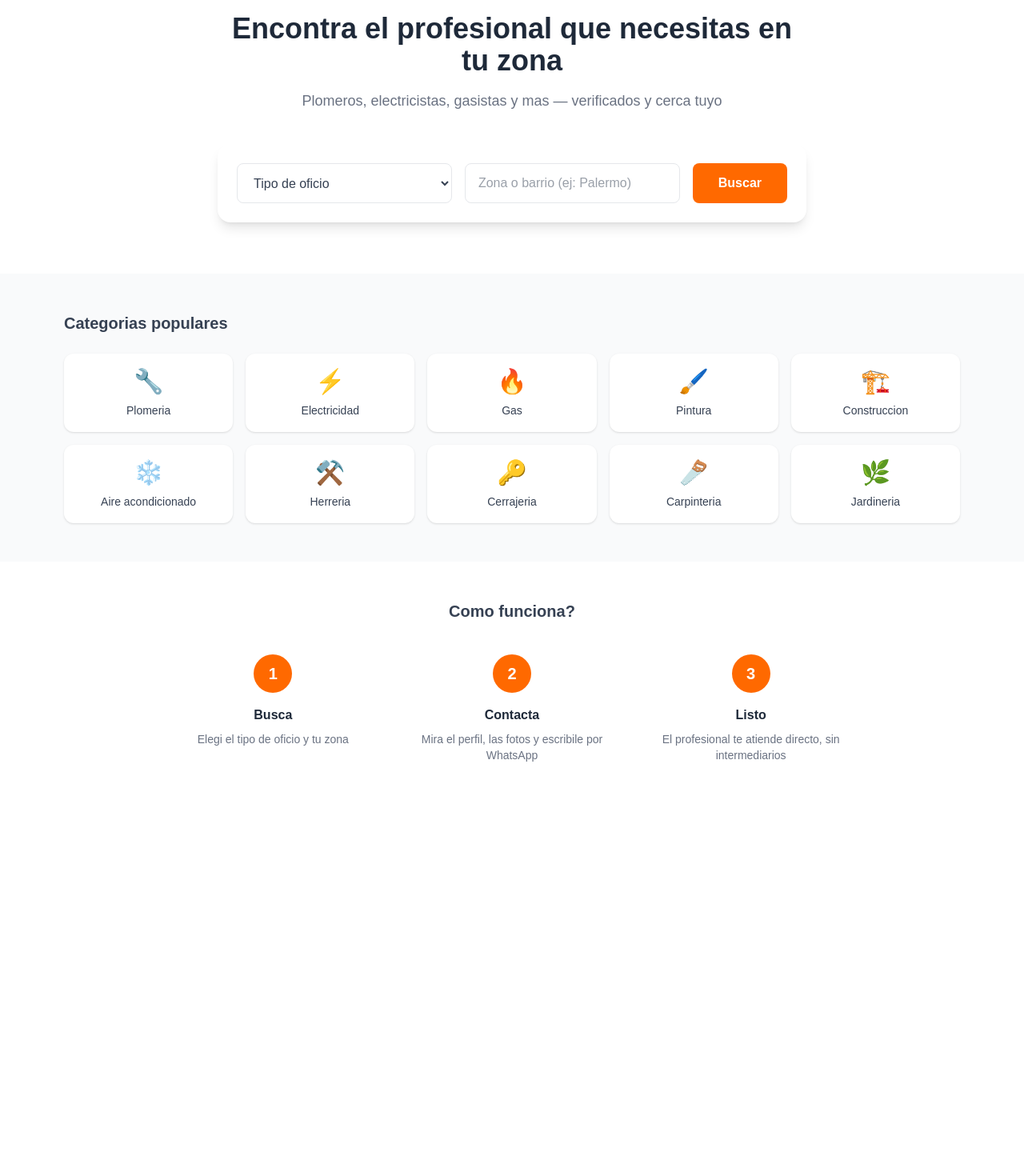
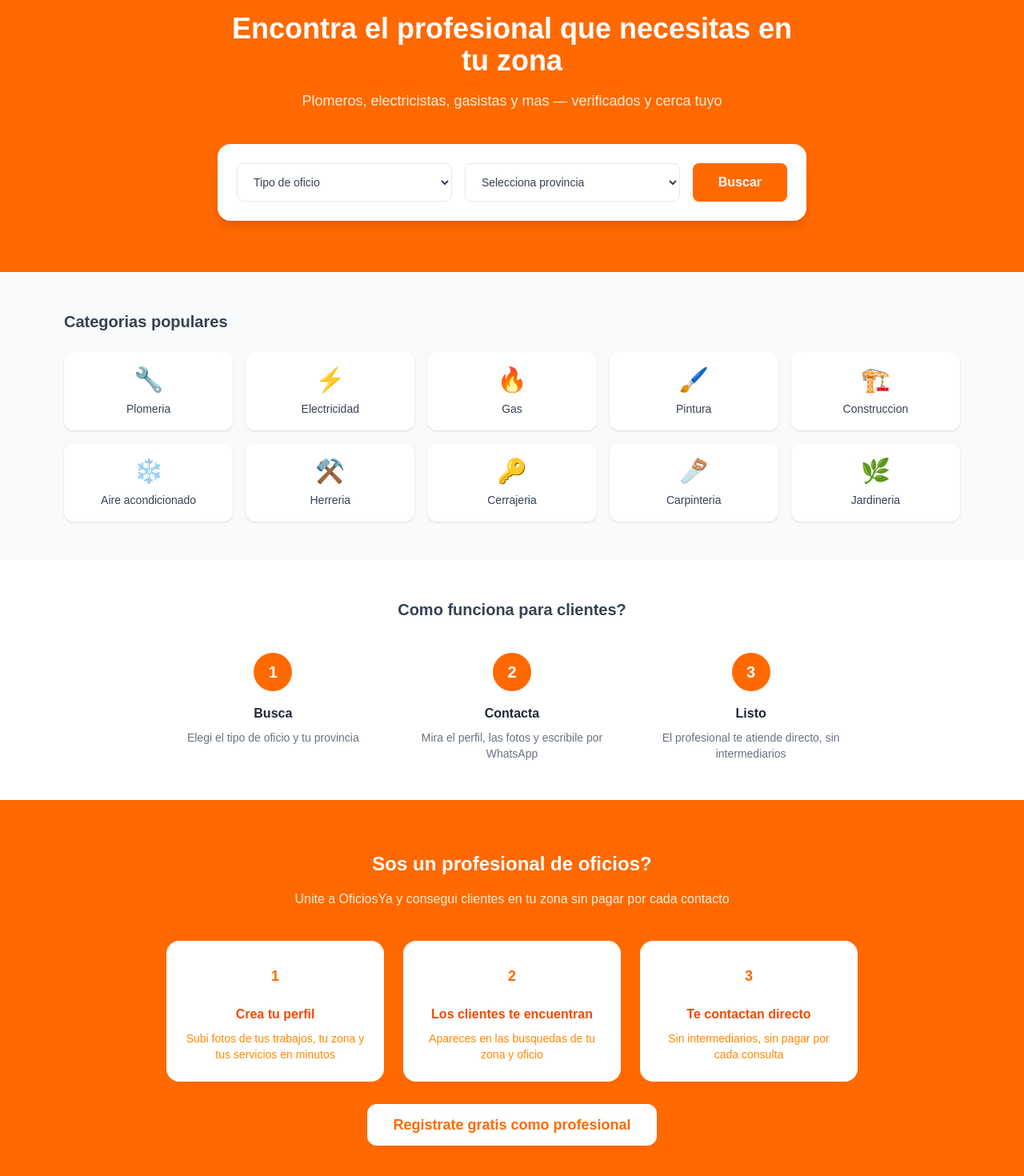
Before and after one commit to kaporay21/oficios, a Next.js app: page / in a window 1280 px wide. Shown: the part 118-1588 px from the top of the page at 80% size. Before the commit the page ends 1120 px from the top, so only its background shows below. Built offline with nearby package versions, Linux system fonts and the light colour scheme.

Commit message:
fix colores texto pasos profesional

```diff
--- a/app/page.tsx
+++ b/app/page.tsx
@@ -1,4 +1,14 @@
+"use client";
+
+const provincias = ["Buenos Aires","CABA","Catamarca","Chaco","Chubut","Córdoba","Corrientes","Entre Rios","Formosa","Jujuy","La Pampa","La Rioja","Mendoza","Misiones","Neuquén","Rio Negro","Salta","San Juan","San Luis","Santa Cruz","Santa Fe","Santiago del Estero","Tierra del Fuego","Tucumán"];
+
 export default function Home() {
+  const buscar = () => {
+    const oficio = (document.getElementById("oficio") as HTMLSelectElement).value;
+    const provincia = (document.getElementById("provincia") as HTMLSelectElement).value;
+    window.location.href = `/buscar?oficio=${oficio}&provincia=${provincia}`;
+  };
+
   return (
     <main className="min-h-screen bg-gray-50">
 
@@ -6,44 +16,32 @@ export default function Home() {
         <div className="max-w-6xl mx-auto px-4 py-4 flex justify-between items-center">
           <h1 className="text-2xl font-bold text-orange-500">OficiosYa</h1>
           <div className="flex gap-3">
-            <a href="/login" className="border border-orange-500 text-orange-500 px-4 py-2 rounded-lg text-sm font-medium hover:bg-orange-50">
-              Ingresar
-            </a>
-            <a href="/registro" className="bg-orange-500 text-white px-4 py-2 rounded-lg text-sm font-medium hover:bg-orange-600">
-              Registrate gratis
-            </a>
+            <a href="/login" className="border border-orange-500 text-orange-500 px-4 py-2 rounded-lg text-sm font-medium hover:bg-orange-50">Ingresar</a>
+            <a href="/registro" className="bg-orange-500 text-white px-4 py-2 rounded-lg text-sm font-medium hover:bg-orange-600">Registrate gratis</a>
           </div>
         </div>
       </header>
 
-      <section className="bg-white py-16">
+      <section className="bg-orange-500 py-16">
         <div className="max-w-3xl mx-auto px-4 text-center">
-          <h2 className="text-4xl font-bold text-gray-800 mb-4">
+          <h2 className="text-4xl font-bold text-white mb-4">
             Encontra el profesional que necesitas en tu zona
           </h2>
-          <p className="text-gray-500 text-lg mb-10">
+          <p className="text-orange-100 text-lg mb-10">
             Plomeros, electricistas, gasistas y mas — verificados y cerca tuyo
           </p>
           <div className="bg-white rounded-2xl shadow-lg p-6 flex flex-col md:flex-row gap-4">
-            <select className="flex-1 border border-gray-200 rounded-lg px-4 py-3 text-gray-700">
+            <select id="oficio" className="flex-1 border border-gray-200 rounded-lg px-4 py-3 text-gray-700 text-sm">
               <option value="">Tipo de oficio</option>
-              <option value="plomeria">Plomeria</option>
-              <option value="electricidad">Electricidad</option>
-              <option value="gas">Gas</option>
-              <option value="pintura">Pintura</option>
-              <option value="construccion">Construccion</option>
-              <option value="aire-acondicionado">Aire acondicionado</option>
-              <option value="herreria">Herreria</option>
-              <option value="cerrajeria">Cerrajeria</option>
-              <option value="carpinteria">Carpinteria</option>
-              <option value="jardineria">Jardineria</option>
+              {["Plomeria","Electricidad","Gas","Pintura","Construccion","Aire acondicionado","Herreria","Cerrajeria","Carpinteria","Jardineria"].map(o => (
+                <option key={o} value={o}>{o}</option>
+              ))}
             </select>
-            <input
-              type="text"
-              placeholder="Zona o barrio (ej: Palermo)"
-              className="flex-1 border border-gray-200 rounded-lg px-4 py-3 text-gray-700"
-            />
-            <button className="bg-orange-500 text-white px-8 py-3 rounded-lg font-semibold hover:bg-orange-600">
+            <select id="provincia" className="flex-1 border border-gray-200 rounded-lg px-4 py-3 text-gray-700 text-sm">
+              <option value="">Selecciona provincia</option>
+              {provincias.map(p => <option key={p} value={p}>{p}</option>)}
+            </select>
+            <button onClick={buscar} className="bg-orange-500 text-white px-8 py-3 rounded-lg font-semibold hover:bg-orange-600">
               Buscar
             </button>
           </div>
@@ -65,7 +63,7 @@ export default function Home() {
             { nombre: "Carpinteria", icono: "🪚" },
             { nombre: "Jardineria", icono: "🌿" },
           ].map((cat) => (
-            <div key={cat.nombre} className="bg-white rounded-xl p-4 text-center shadow-sm cursor-pointer border border-transparent hover:border-orange-400">
+            <div key={cat.nombre} className="bg-white rounded-xl p-4 text-center shadow-sm cursor-pointer border border-transparent hover:border-orange-400 hover:bg-orange-50 transition">
               <div className="text-3xl mb-2">{cat.icono}</div>
               <div className="text-sm font-medium text-gray-700">{cat.nombre}</div>
             </div>
@@ -75,10 +73,10 @@ export default function Home() {
 
       <section className="bg-white py-12">
         <div className="max-w-4xl mx-auto px-4 text-center">
-          <h3 className="text-xl font-semibold text-gray-700 mb-10">Como funciona?</h3>
+          <h3 className="text-xl font-semibold text-gray-700 mb-10">Como funciona para clientes?</h3>
           <div className="grid grid-cols-1 md:grid-cols-3 gap-8">
             {[
-              { paso: "1", titulo: "Busca", desc: "Elegi el tipo de oficio y tu zona" },
+              { paso: "1", titulo: "Busca", desc: "Elegi el tipo de oficio y tu provincia" },
               { paso: "2", titulo: "Contacta", desc: "Mira el perfil, las fotos y escribile por WhatsApp" },
               { paso: "3", titulo: "Listo", desc: "El profesional te atiende directo, sin intermediarios" },
             ].map((item) => (
@@ -94,6 +92,31 @@ export default function Home() {
         </div>
       </section>
 
+      <section className="bg-orange-500 py-16">
+        <div className="max-w-4xl mx-auto px-4 text-center">
+          <h3 className="text-2xl font-bold text-white mb-4">Sos un profesional de oficios?</h3>
+          <p className="text-orange-100 mb-10">Unite a OficiosYa y consegui clientes en tu zona sin pagar por cada contacto</p>
+          <div className="grid grid-cols-1 md:grid-cols-3 gap-6 mb-10">
+            {[
+              { paso: "1", titulo: "Crea tu perfil", desc: "Subi fotos de tus trabajos, tu zona y tus servicios en minutos" },
+              { paso: "2", titulo: "Los clientes te encuentran", desc: "Apareces en las busquedas de tu zona y oficio" },
+              { paso: "3", titulo: "Te contactan directo", desc: "Sin intermediarios, sin pagar por cada consulta" },
+            ].map((item) => (
+              <div key={item.paso} className="bg-white bg-opacity-20 rounded-2xl p-6">
+                <div className="w-10 h-10 bg-white text-orange-500 rounded-full flex items-center justify-center text-lg font-bold mb-4 mx-auto">
+                  {item.paso}
+                </div>
+              <h4 className="font-semibold text-orange-600 mb-2">{item.titulo}</h4>
+<p className="text-orange-400 text-sm">{item.desc}</p>
+              </div>
+            ))}
+          </div>
+          <a href="/registro" className="bg-white text-orange-500 px-8 py-4 rounded-xl font-bold text-lg hover:bg-orange-50">
+            Registrate gratis como profesional
+          </a>
+        </div>
+      </section>
+
     </main>
   );
 }
```
